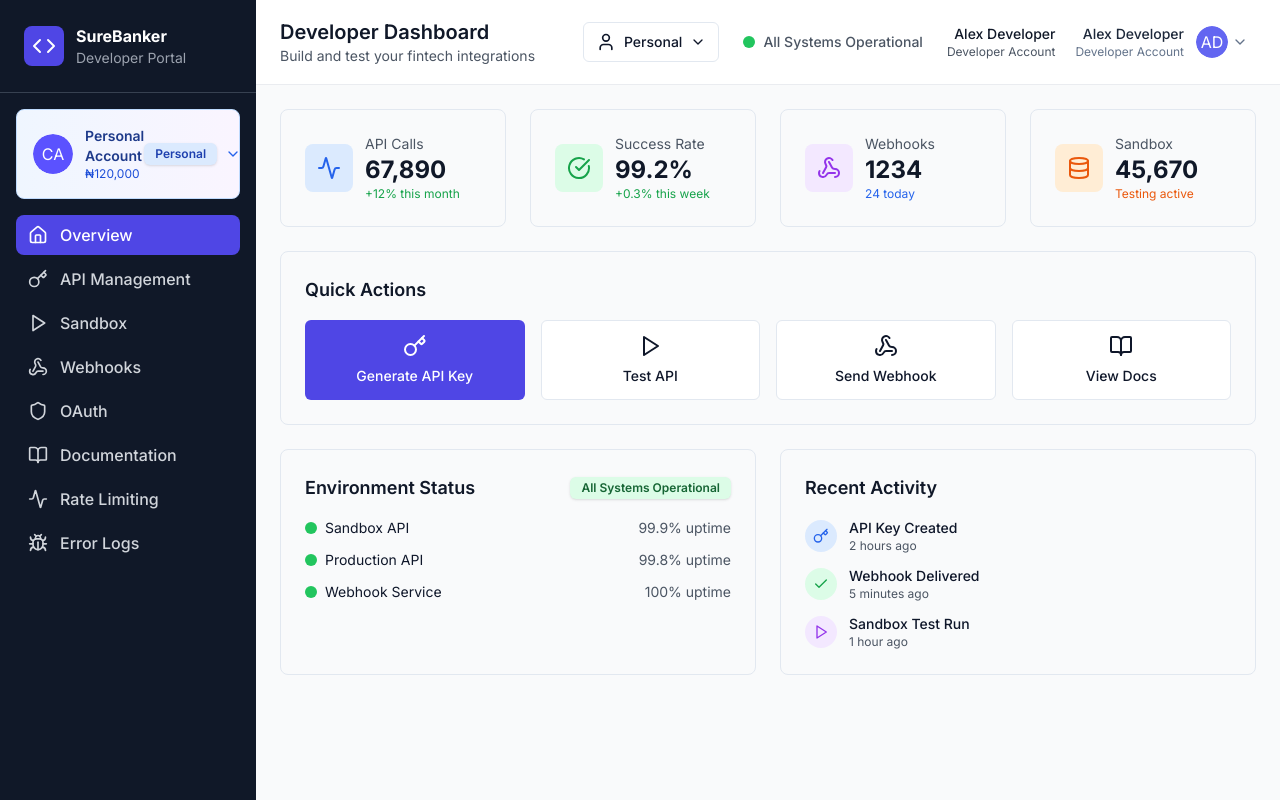
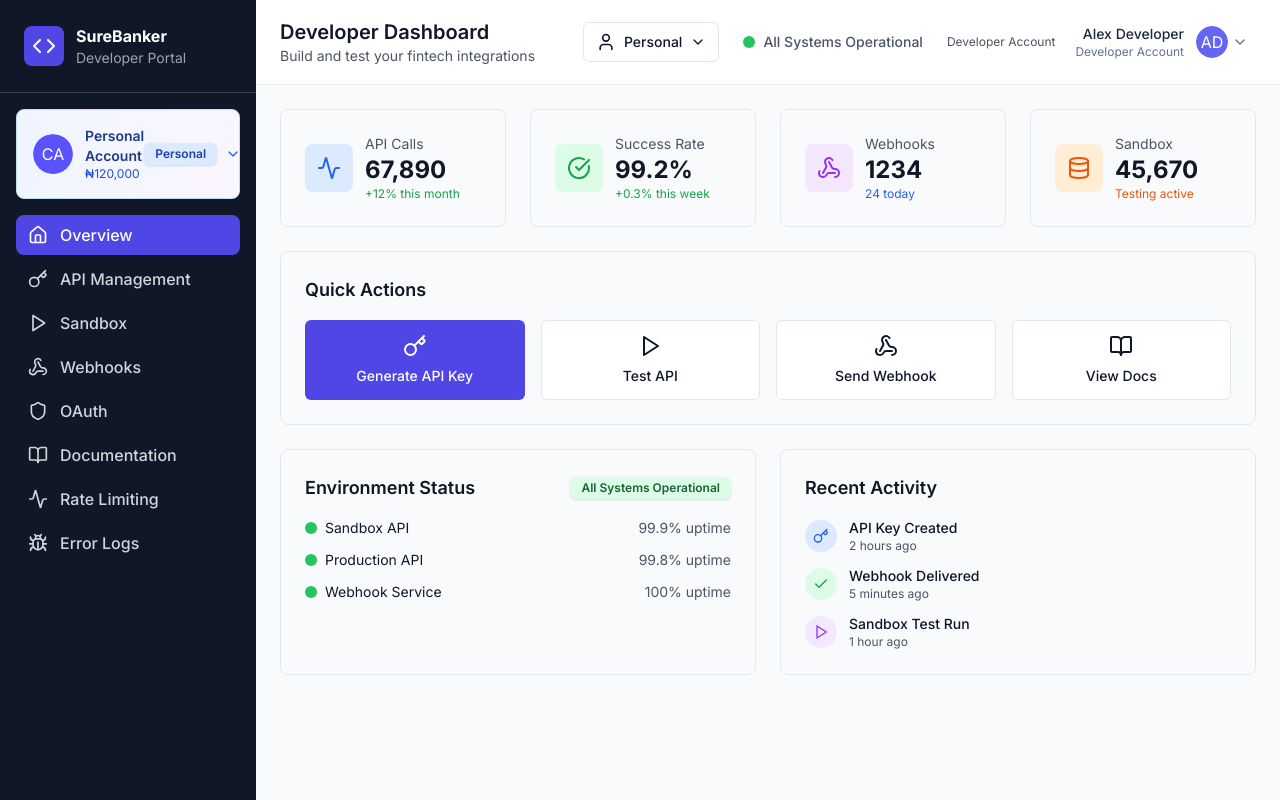
Before and after one commit to finclusionaibuild/surebanker-developers, a React (Vite) app: page /developer-dashboard in a window 1280 px wide. Built offline with nearby package versions, Linux system fonts and the light colour scheme.

Commit message:
Remove selected developer name div

```diff
--- a/src/screens/DeveloperDashboard/DeveloperDashboard.tsx
+++ b/src/screens/DeveloperDashboard/DeveloperDashboard.tsx
@@ -2062,7 +2062,6 @@ data = response.json()`
 
                 <div className="flex items-center gap-3">
                   <div className="text-right">
-                    <div className="text-sm font-medium text-gray-900">Alex Developer</div>
                     <div className="text-xs text-gray-600">Developer Account</div>
                   </div>
                   <ProfileDropdown
```
